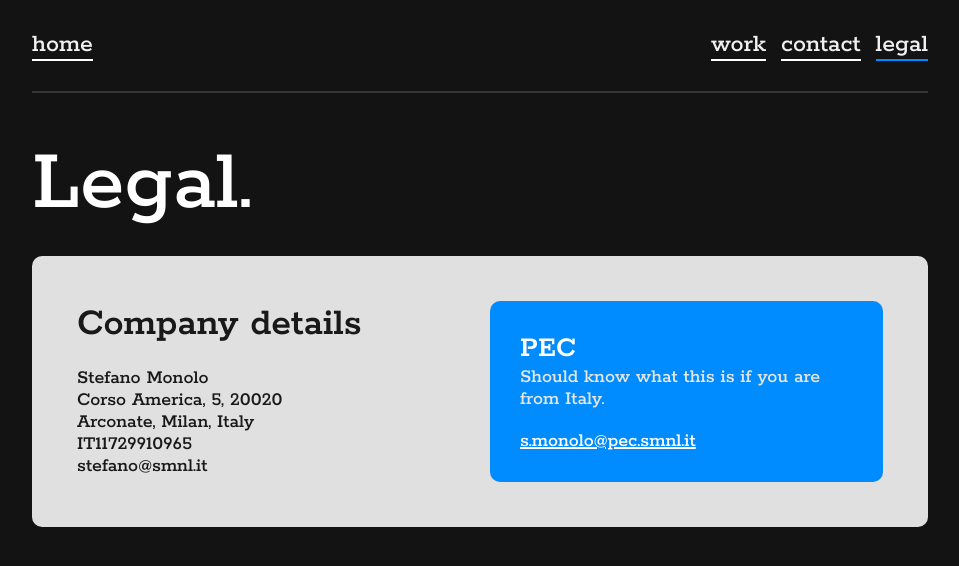
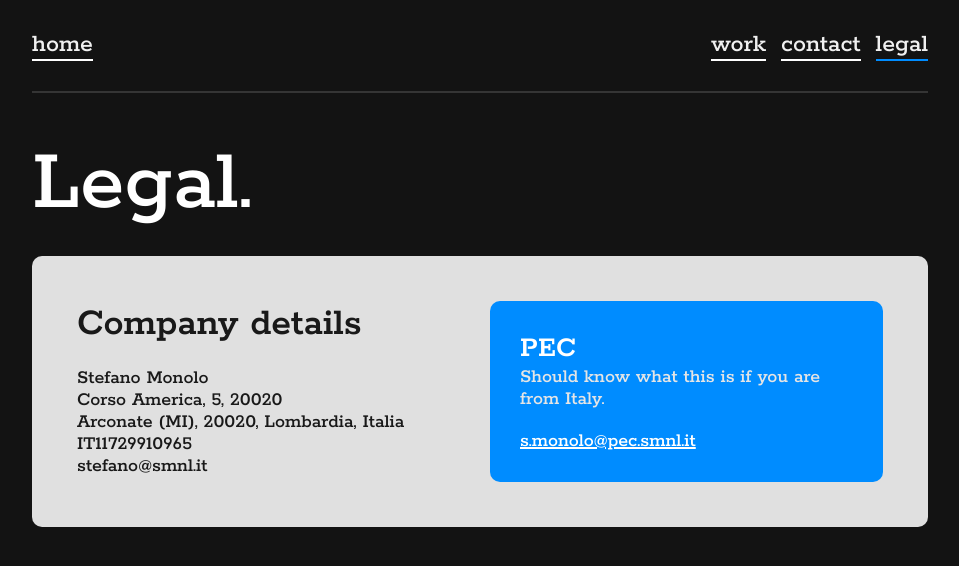
Before and after one commit to smonolo/web, a React (Create React App) app: page /legal in a window 1280 px wide. Shown: the top 566 px of the page, without its empty margins (160-1119 px from the left). Built offline with nearby package versions, Linux system fonts and the light colour scheme.

Commit message:
[legal] update company details

```diff
--- a/src/pages/legal/index.tsx
+++ b/src/pages/legal/index.tsx
@@ -50,7 +50,7 @@ const Legal = () => {
               <Spacer>
                 <Text>Stefano Monolo</Text>
                 <Text>Corso America, 5, 20020</Text>
-                <Text>Arconate, Milan, Italy</Text>
+                <Text>Arconate (MI), 20020, Lombardia, Italia</Text>
                 <Text>IT11729910965</Text>
                 <Text>stefano@smnl.it</Text>
               </Spacer>
```
